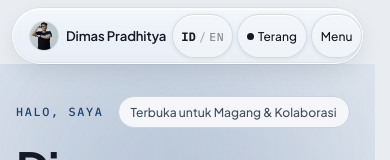
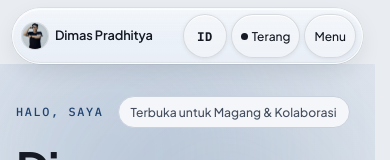
Before and after one commit to CryGord00/Portofolio, a plain HTML site: page index.html in a window 390 px wide. Shown: the top 160 px of the page. Drawn offline with nearby package versions, Linux system fonts and the light colour scheme; a web font is replaced by a local one.

Commit message:
fix: fit mobile navbar capsule cleanly with language toggle on 375px screens

```diff
--- a/index.html
+++ b/index.html
@@ -36,7 +36,7 @@
       }
     })();
   </script>
-  <link rel="stylesheet" href="style.css?v=20261124b">
+  <link rel="stylesheet" href="style.css?v=20261124c">
 </head>
 <body id="top">
 
--- a/style.css
+++ b/style.css
@@ -2752,15 +2752,25 @@ html.is-preloading .lanyard-hint,
     padding: 8px 12px 0;
   }
 
-  .header-inner {
+  .container {
+    padding-left: 16px;
+    padding-right: 16px;
+  }
+
+  .container.header-inner {
     padding: 5px 6px 5px 8px;
     gap: 6px;
     border-radius: var(--radius-pill);
   }
 
   .brand-link {
-    gap: 7px;
-    font-size: 0.82rem;
+    gap: 6px;
+    font-size: 0.8rem;
+  }
+
+  .brand-monogram {
+    width: 28px;
+    height: 28px;
   }
 
   .header-controls {
@@ -2776,14 +2786,14 @@ html.is-preloading .lanyard-hint,
   }
 
   .lang-toggle {
-    font-size: 0.72rem;
-    padding: 8px 8px;
-    gap: 3px;
-  }
-
-  .container {
-    padding-left: 16px;
-    padding-right: 16px;
+    font-size: 0.74rem;
+    padding: 8px 9px;
+    gap: 0;
+  }
+
+  .lang-toggle .lang-sep,
+  .lang-toggle .lang-opt:not(.is-active) {
+    display: none;
   }
 
   .desktop-nav {
```
